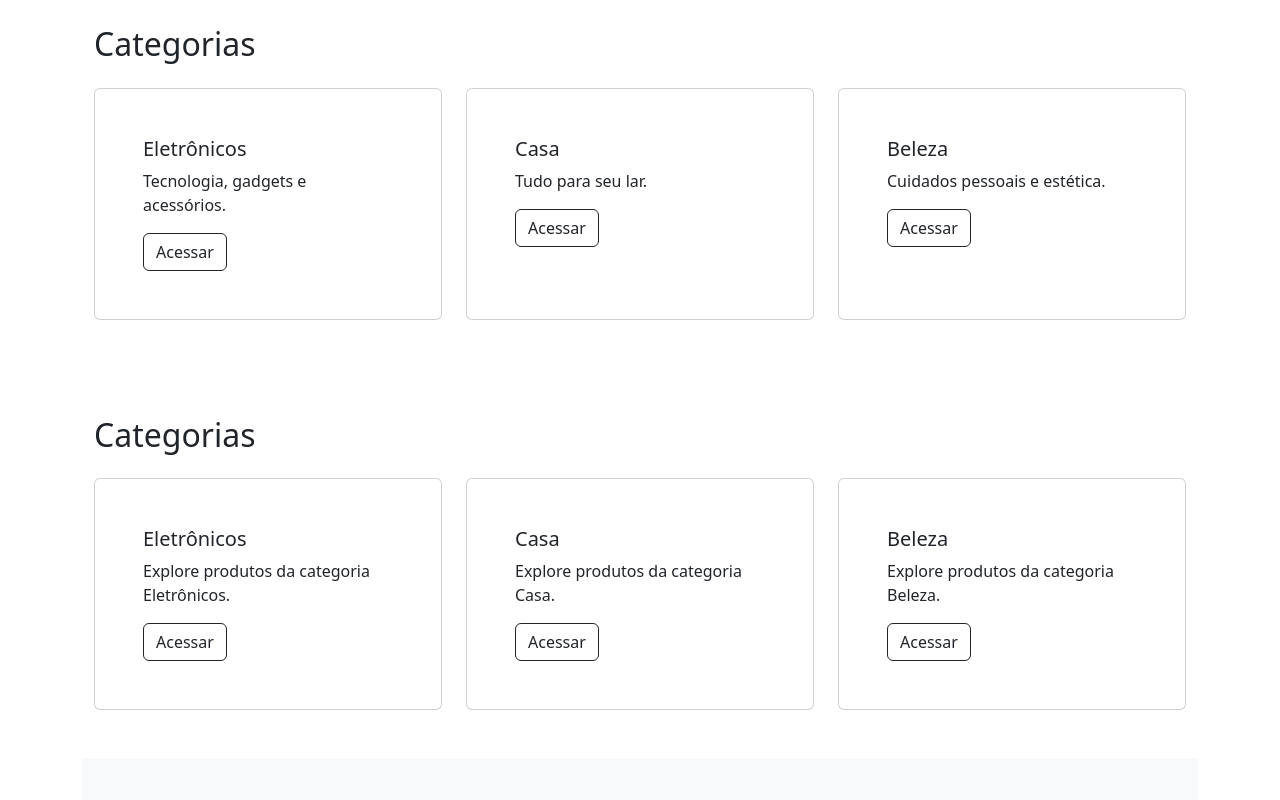
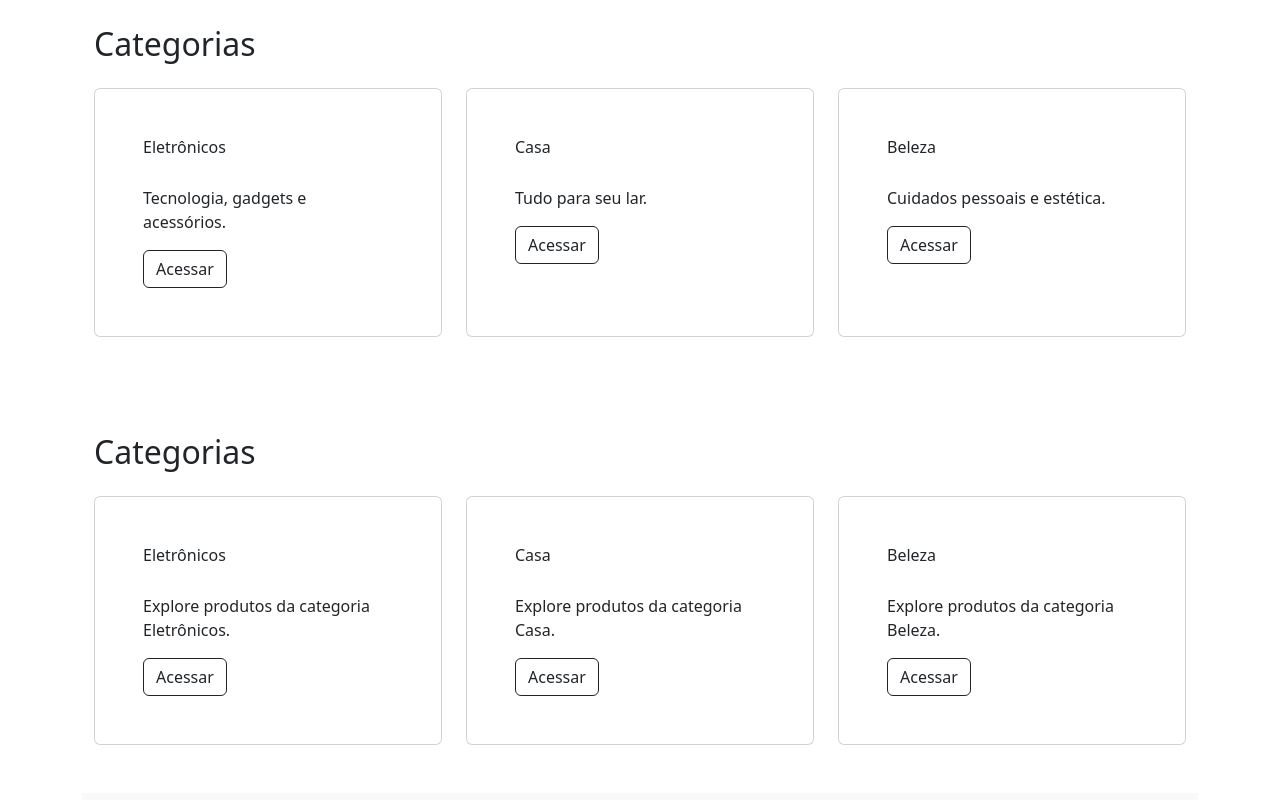
Before and after one commit to dcs30000/landingPage-reactjsBootstrap, a React (Vite) app: page / in a window 1280 px wide. Shown: the part 800-1600 px from the top of the page. Built offline with nearby package versions, Linux system fonts and the light colour scheme.

Commit message:
colocando conf. nos titulos dos produtos

```diff
--- a/src/pages/Home/Home.css
+++ b/src/pages/Home/Home.css
@@ -122,3 +122,12 @@
     font-size: 1rem;
   }
 }
+
+
+/* TÍTULOS DOS PRODUTOS */
+.card-title {
+  font-size: 1rem;
+  line-height: 1.3;
+  min-height: 2.6em; /* força altura igual */
+  overflow: hidden;
+}
```
